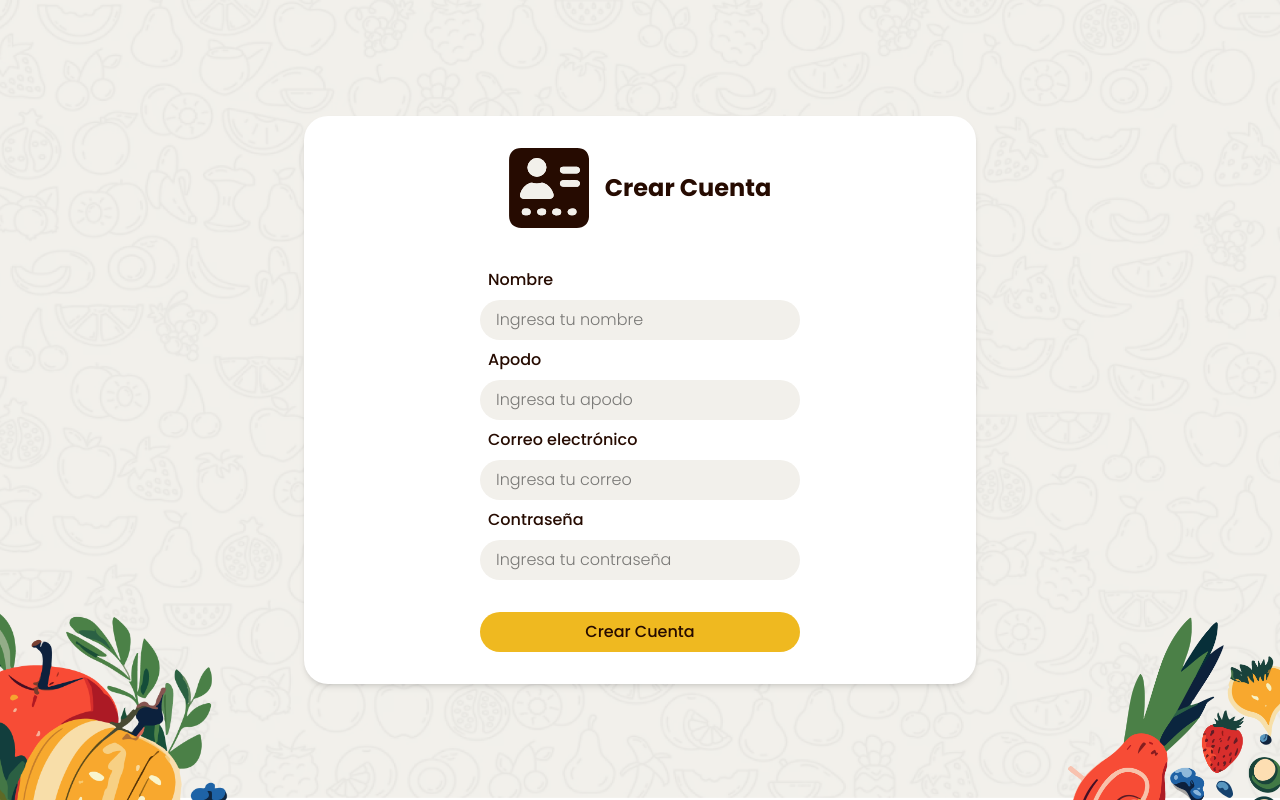
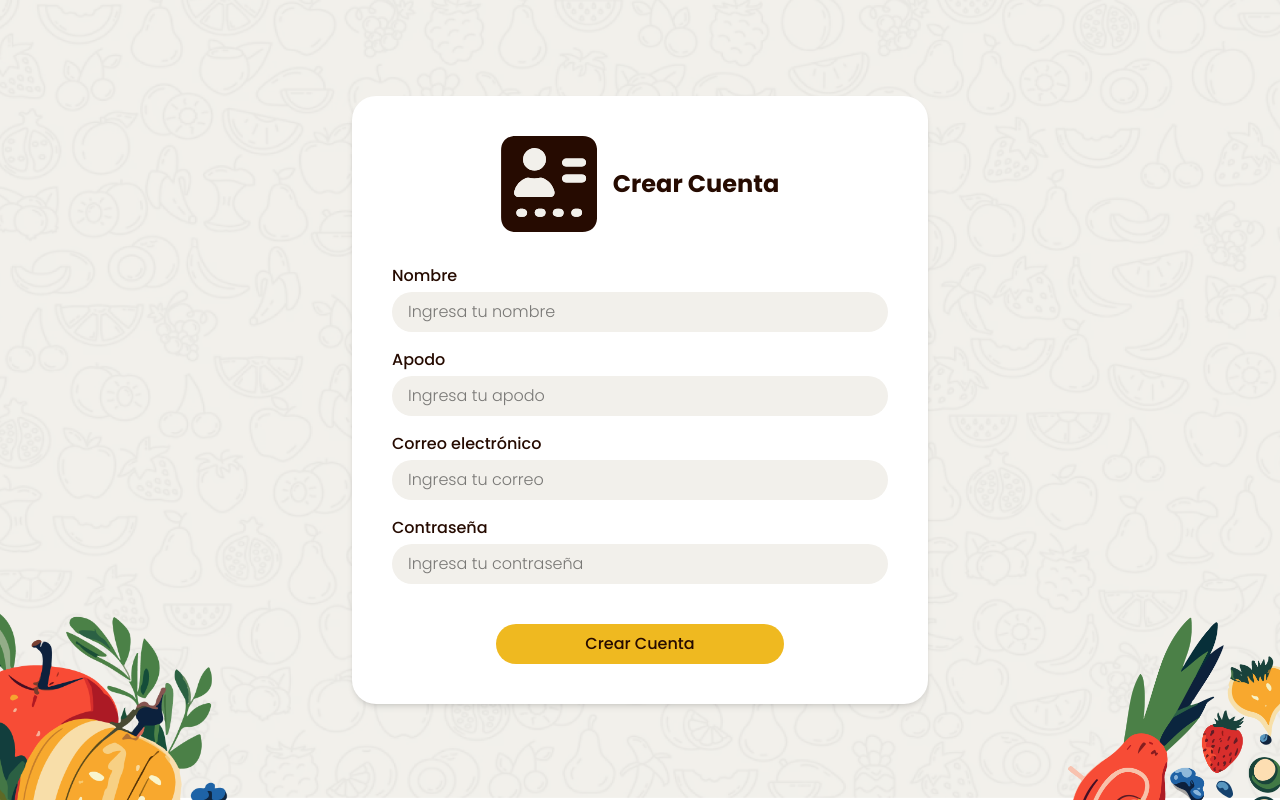
Before and after one commit to Rafiky724/NutrIA, a React (Vite) app in the folder frontend/: page /register in a window 1280 px wide. Built offline with nearby package versions, Linux system fonts and the light colour scheme; no server answers.

Commit message:
Update Register.tsx

```diff
--- a/frontend/src/pages/Auth/Register.tsx
+++ b/frontend/src/pages/Auth/Register.tsx
@@ -6,7 +6,6 @@ import { loginUser, registerUser } from "../../services/authService";
 import { mapToRegisterRequest } from "../../utils/mappers";
 import FruitLeft from "../../components/Decoration/FruitLeft";
 import FruitRight from "../../components/Decoration/FruitRight";
-// import ArrowReturn from "../../components/Decoration/ArrowReturn";
 
 export default function Register() {
   const navigate = useNavigate();
@@ -30,29 +29,20 @@ export default function Register() {
   const handleSubmit = async (event: FormEvent<HTMLFormElement>) => {
     event.preventDefault();
 
-    // Obtener datos nutricionales
     const nutriaRaw = localStorage.getItem("datosNutrIA");
-    if (!nutriaRaw) {
-      console.error("No existen datos en datosNutrIA");
-      return;
-    }
+    if (!nutriaRaw) return console.error("No existen datos en datosNutrIA");
 
     let nutriaForm: NutriaFormData;
     try {
       nutriaForm = JSON.parse(nutriaRaw);
     } catch {
-      console.error("datosNutrIA está corrupto");
-      return;
+      return console.error("datosNutrIA está corrupto");
     }
 
     try {
-      // Mapear al formato del backend
       const payload = mapToRegisterRequest(nutriaForm, formData);
-
-      // Llamar al backend
       await registerUser(payload);
 
-      // Loguear al usuario automáticamente
       const loginResponse = await loginUser({
         email: formData.correo,
         password: formData.contraseña,
@@ -60,11 +50,8 @@ export default function Register() {
 
       localStorage.setItem("token", loginResponse.access_token);
       localStorage.setItem("nombreUsuario", formData.nombre);
-
-      // Limpieza
       localStorage.removeItem("datosNutrIA");
 
-      // Navegar
       navigate("/dietCreationReady");
     } catch (error) {
       console.error("Error en registro:", error);
@@ -72,28 +59,31 @@ export default function Register() {
   };
 
   return (
-    <div className="relative min-h-screen bg-[url('/Background/Back.png')] bg-cover bg-center flex items-center justify-center">
+    <div className="relative min-h-screen bg-[url('/Background/Back.png')] bg-cover bg-center flex items-center justify-center px-4 sm:px-6 md:px-10">
       <form
         onSubmit={handleSubmit}
-        className="w-2xl bg-white p-8 rounded-3xl shadow-md text-center flex flex-col gap-4"
+        className="w-full max-w-md sm:max-w-lg md:max-w-xl bg-white p-6 sm:p-8 md:p-10 rounded-3xl shadow-md text-center flex flex-col gap-4 z-50"
       >
-        <div className="flex items-center justify-center space-x-4 mb-6">
-          <div className="w-20">
+        {/* Header con icono */}
+        <div className="flex flex-col sm:flex-row items-center justify-center sm:space-x-4 space-y-2 sm:space-y-0 mb-4">
+          <div className="w-16 sm:w-20 md:w-24">
             <img
               src="/SVG/IconsGeneral/DataIcon.svg"
               alt="Crear cuenta"
-              className="w-auto h-auto"
+              className="w-full h-auto"
             />
           </div>
-          <div className="ft-bold text-2xl text-brown">
+          <div className="ft-bold text-lg sm:text-xl md:text-2xl text-brown text-center sm:text-left">
             <h2>Crear Cuenta</h2>
           </div>
         </div>
 
-        <div className="w-xs mx-auto space-y-2">
+        {/* Inputs */}
+        <div className="flex flex-col gap-4 w-full">
+          <div className="flex flex-col">
             <label
               htmlFor="nombre"
-            className="block text-gray-700 ft-medium text-left ml-2 text-brown"
+              className="block text-brown ft-medium text-left mb-1"
             >
               Nombre
             </label>
@@ -105,13 +95,14 @@ export default function Register() {
               onChange={handleChange}
               placeholder="Ingresa tu nombre"
               required
-            className="w-full px-4 py-2 rounded-3xl bg-input ft-light"
+              className="w-full px-4 py-2 rounded-3xl bg-input ft-light text-sm sm:text-base"
             />
+          </div>
 
-          {/* Apodo */}
+          <div className="flex flex-col">
             <label
               htmlFor="apodo"
-            className="block text-gray-700 ft-medium text-left ml-2 text-brown"
+              className="block text-brown ft-medium text-left mb-1"
             >
               Apodo
             </label>
@@ -123,13 +114,14 @@ export default function Register() {
               onChange={handleChange}
               placeholder="Ingresa tu apodo"
               required
-            className="w-full px-4 py-2 rounded-3xl bg-input ft-light"
+              className="w-full px-4 py-2 rounded-3xl bg-input ft-light text-sm sm:text-base"
             />
+          </div>
 
-          {/* Correo */}
+          <div className="flex flex-col">
             <label
               htmlFor="correo"
-            className="block text-gray-700 ft-medium text-left ml-2 text-brown"
+              className="block text-brown ft-medium text-left mb-1"
             >
               Correo electrónico
             </label>
@@ -141,41 +133,44 @@ export default function Register() {
               onChange={handleChange}
               placeholder="Ingresa tu correo"
               required
-            className="w-full px-4 py-2 rounded-3xl bg-input ft-light"
+              className="w-full px-4 py-2 rounded-3xl bg-input ft-light text-sm sm:text-base"
             />
+          </div>
 
-          {/* Contraseña */}
+          <div className="flex flex-col">
             <label
-            htmlFor="password"
-            className="block text-gray-700 ft-medium text-left ml-2 text-brown"
+              htmlFor="contraseña"
+              className="block text-brown ft-medium text-left mb-1"
             >
               Contraseña
             </label>
             <input
-            id="password"
+              id="contraseña"
               name="contraseña"
               type="password"
               value={formData.contraseña}
               onChange={handleChange}
               placeholder="Ingresa tu contraseña"
               required
-            className="w-full px-4 py-2 rounded-3xl bg-input ft-light"
+              className="w-full px-4 py-2 rounded-3xl bg-input ft-light text-sm sm:text-base"
             />
           </div>
+        </div>
+
+        {/* Botón Crear Cuenta */}
         <button
           type="submit"
-          className="w-xs mx-auto bg-yellow text-brown ft-medium px-4 py-2 rounded-3xl mt-4 cursor-pointer"
+          className="w-full sm:w-64 md:w-72 mx-auto bg-yellow text-brown ft-medium px-4 py-2 rounded-3xl mt-6 cursor-pointer text-sm sm:text-base"
         >
           Crear Cuenta
         </button>
       </form>
 
-      {/* <ArrowReturn /> */}
-
-      <div className="absolute left-0 bottom-0 z-10 w-35 sm:w-60 2xl:w-100">
+      {/* Frutas decorativas */}
+      <div className="absolute left-0 bottom-0 z-10 w-24 sm:w-48 md:w-60">
         <FruitLeft />
       </div>
-      <div className="absolute right-0 bottom-0 z-10 w-35 sm:w-60 2xl:w-100">
+      <div className="absolute right-0 bottom-0 z-10 w-24 sm:w-48 md:w-60">
         <FruitRight />
       </div>
     </div>
```
Lines whose indentation alone changed are shown as unchanged.
